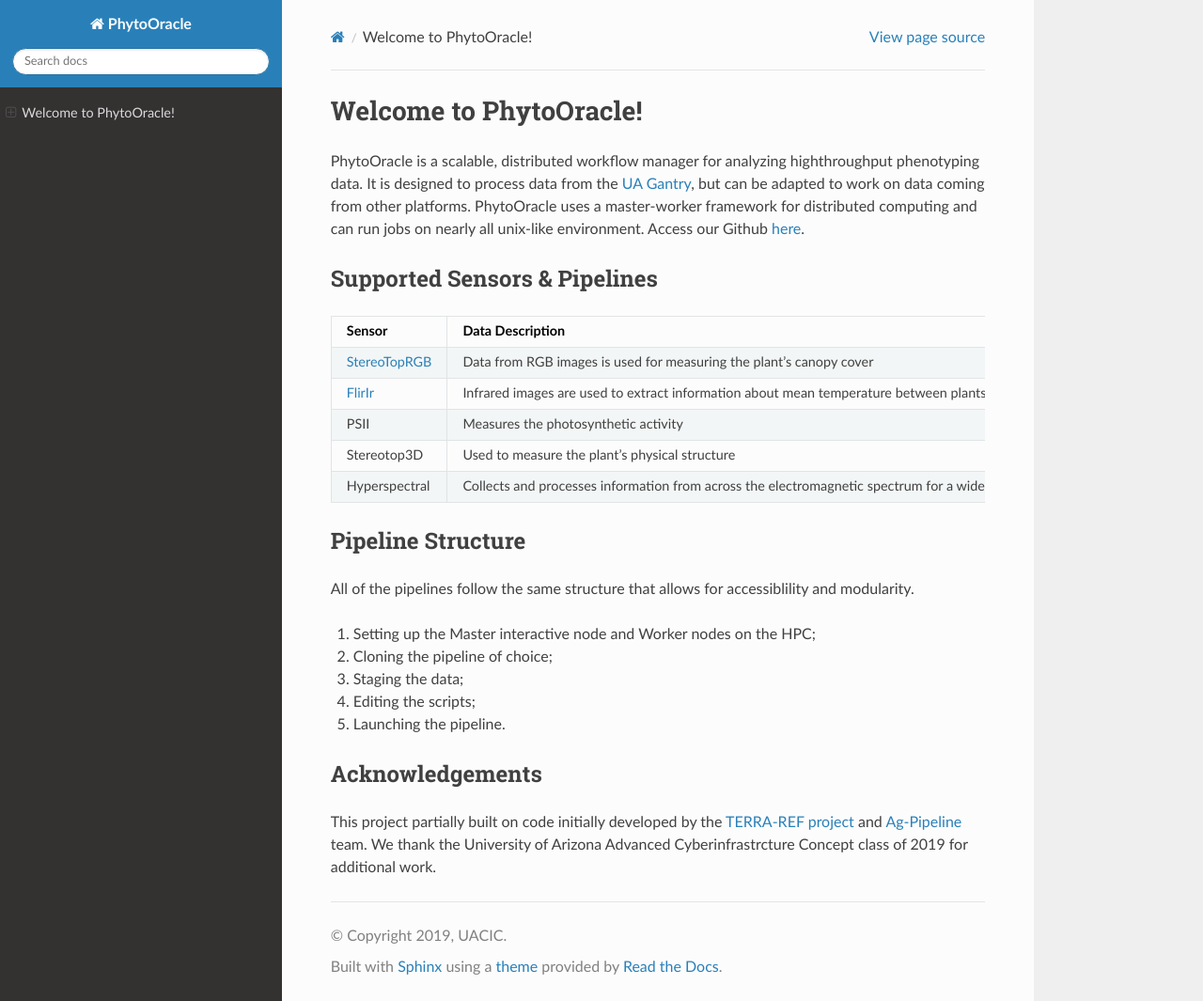
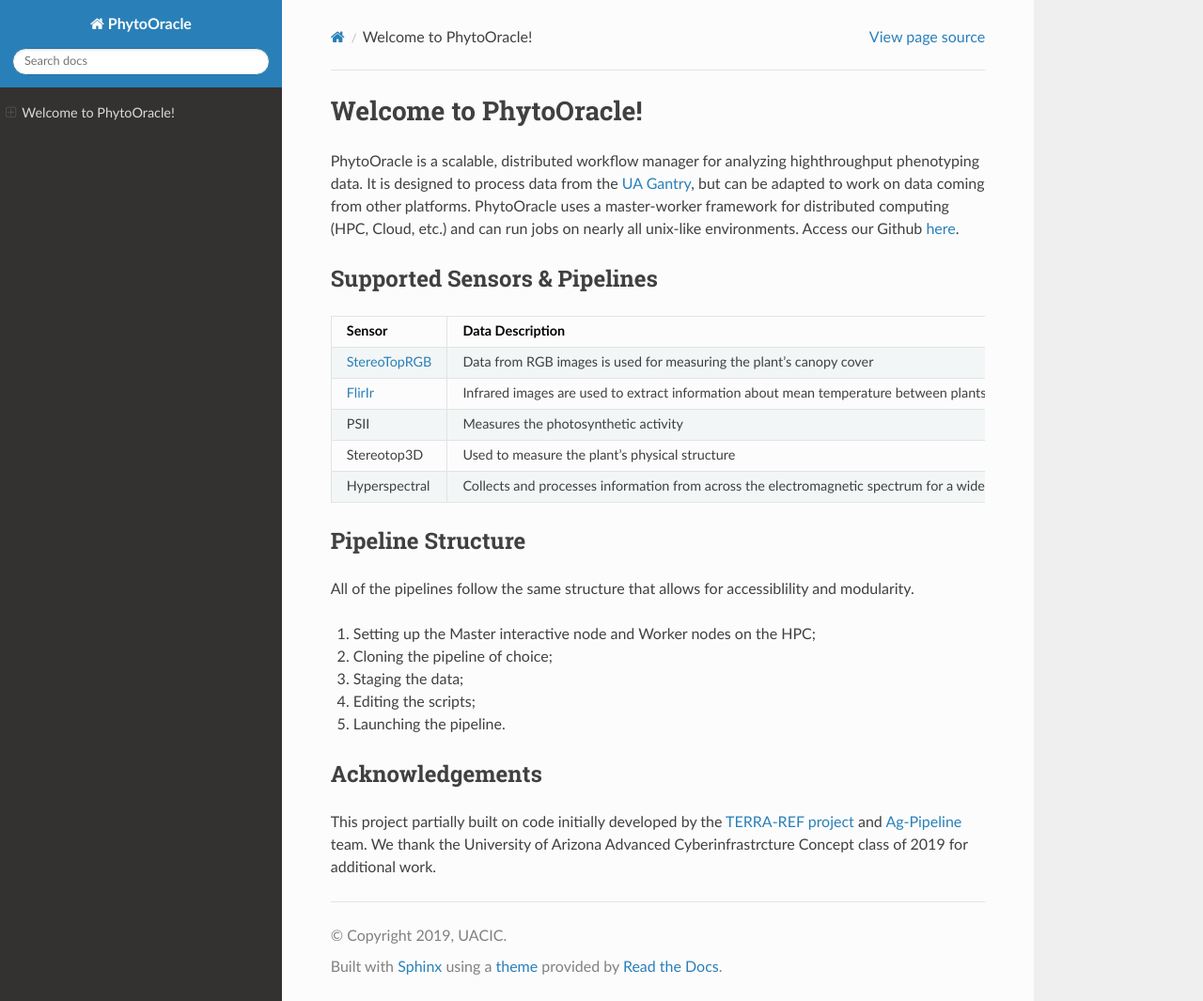
Before and after one commit to LyonsLab/PhytoOracle, a Sphinx documentation site: the page built from docs/index.rst, in a window 1280 px wide and 1065 px high. Shown: the whole window at 94% size. Built offline with Sphinx 7.4.7 and the Read the Docs theme 2.0.0, drawn with Linux system fonts in a browser that asks for light colours.

Commit message:
Update index.rst
Minor edits to intro

```diff
--- a/docs/index.rst
+++ b/docs/index.rst
@@ -9,7 +9,7 @@ Welcome to PhytoOracle!
 
 PhytoOracle is a scalable, distributed workflow manager for analyzing highthroughput phenotyping data.
 It is designed to process data from the `UA Gantry <https://uanews.arizona.edu/story/world-s-largest-robotic-field-scanner-now-place,>`_, but can be adapted to work on data coming from other platforms.
-PhytoOracle uses a master-worker framework for distributed computing and can run jobs on nearly all unix-like environment.
+PhytoOracle uses a master-worker framework for distributed computing (HPC, Cloud, etc.) and can run jobs on nearly all unix-like environments.
 Access our Github `here <https://github.com/uacic/PhytoOracle/>`_.
 
 Supported Sensors & Pipelines
```
